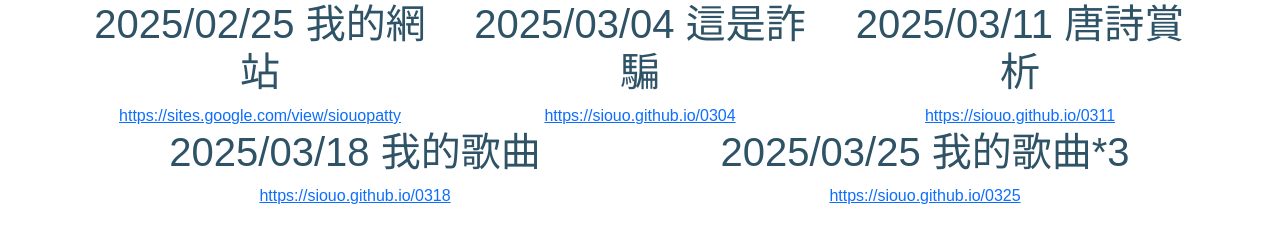
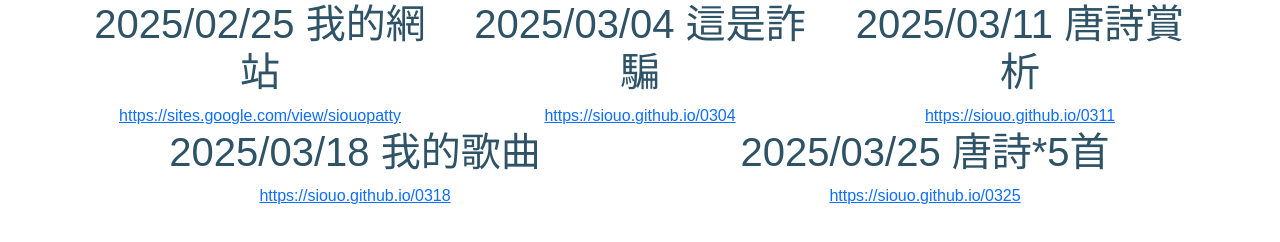
Before and after one commit to siouo/siouo.github.io, a plain HTML site: page index.html in a window 1280 px wide. Drawn offline with nearby package versions, Linux system fonts and the light colour scheme; a web font is replaced by a local one.

Commit message:
第二次更新

```diff
--- a/index.html
+++ b/index.html
@@ -5,7 +5,7 @@
 
     <meta charset="utf-8">
     <meta name="viewport" content="width=device-width, initial-scale=1">
-    <title>>Siouo's website </title>
+    <title>Siouo's website </title>
     <link href="https://cdn.jsdelivr.net/npm/bootstrap@5.3.3/dist/css/bootstrap.min.css" rel="stylesheet"
         integrity="sha384-QWTKZyjpPEjISv5WaRU9OFeRpok6YctnYmDr5pNlyT2bRjXh0JMhjY6hW+ALEwIH" crossorigin="anonymous">
     <meta charset="UTF-8">
@@ -89,7 +89,7 @@
 
                     <div class="col">
                         <div id="caption" class="big-shoulders-stencil-caption">
-                            <h1> 2025/03/25 我的歌曲*3</h1>
+                            <h1> 2025/03/25 唐詩*5首</h1>
                         </div>
 
                         <div id="maincontent" class="big-shoulders-stencil-maincontent">
```
